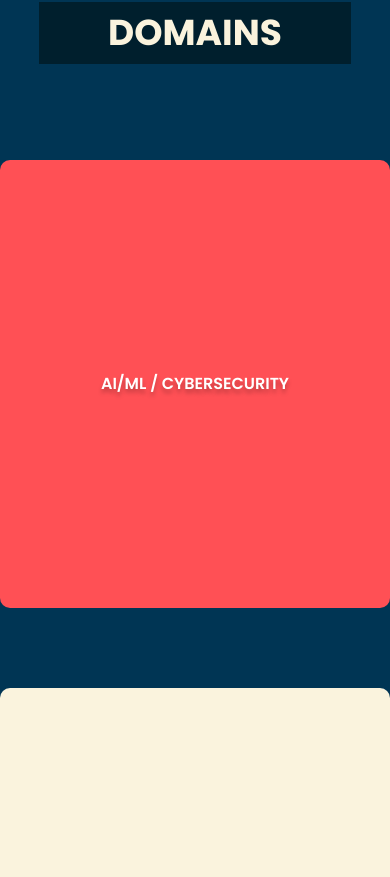
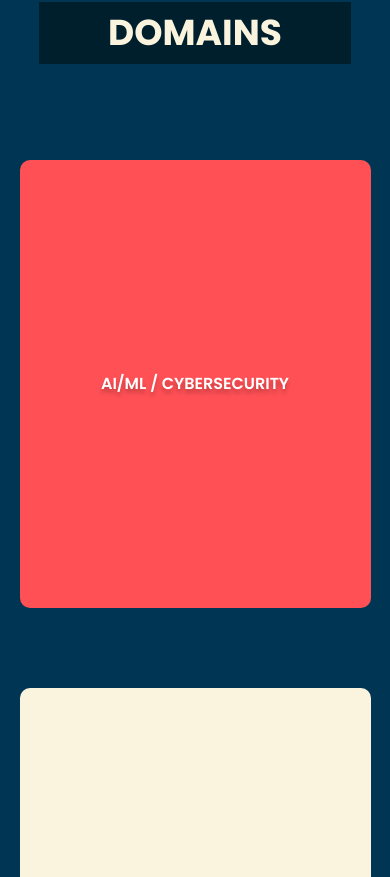
Before and after one commit to arjun-praveen-varshney/spark-a-thon, a React (Vite) app: page / in a window 390 px wide. Shown: the part 3807-4684 px from the top of the page. Built offline with nearby package versions, Linux system fonts and the light colour scheme.

Commit message:
lets see

```diff
--- a/src/components/Card.jsx
+++ b/src/components/Card.jsx
@@ -55,7 +55,7 @@ const Card = ({ text, bgColor = "bg-secondary", desc = [] }) => {
             transform: "rotateY(180deg)",
           }}
         >
-          <ul className="list-disc lg:pl-6 lg:py-6 lg:space-y-5 text-left">
+          <ul className="list-disc pl-4 lg:pl-6 lg:py-6 space-y-2 lg:space-y-5 text-left">
             {desc.map((item, index) => (
               <li key={index}>{item}</li>
             ))}
--- a/src/components/Domains.jsx
+++ b/src/components/Domains.jsx
@@ -28,7 +28,7 @@ const Domains = () => {
         className="absolute right-0 bottom-0 hidden md:block"
       />
       <div
-        className="mx-auto md:w-[90%] grid grid-cols-1 md:grid-cols-3 mt-24 gap-20"
+        className="mx-auto w-[90%] grid grid-cols-1 md:grid-cols-3 mt-24 gap-20"
         data-aos="zoom-in"
       >
         <Card
@@ -60,7 +60,7 @@ const Domains = () => {
         />
       </div>
       <div
-        className="mx-auto md:w-3/5 grid grid-cols-1 md:grid-cols-2 mt-20 gap-20"
+        className="mx-auto w-[90%] md:w-3/5 grid grid-cols-1 md:grid-cols-2 mt-20 gap-20"
         data-aos="zoom-in"
       >
         <Card
--- a/src/components/FAQs.jsx
+++ b/src/components/FAQs.jsx
@@ -8,7 +8,7 @@ const FAQItem = ({ title, content }) => {
   const [isOpen, setIsOpen] = useState(false);
 
   return (
-    <div className="border-b border-gray-700">
+    <div>
       <button
         className="flex justify-between items-center w-full py-4 px-6 text-left focus:outline-none"
         onClick={() => setIsOpen(!isOpen)}
@@ -81,7 +81,7 @@ Key Functions of IIC include:
         <div
           data-aos="zoom-in"
           key={index}
-          className={`w-3/5 ${
+          className={`w-[90%] md:w-3/5 ${
             index === 0 && "mt-20"
           } mx-auto my-4 bg-[#001f2d]`}
         >
```
